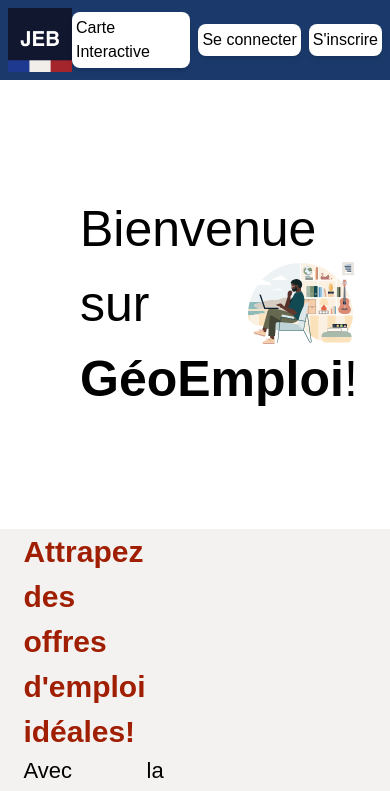
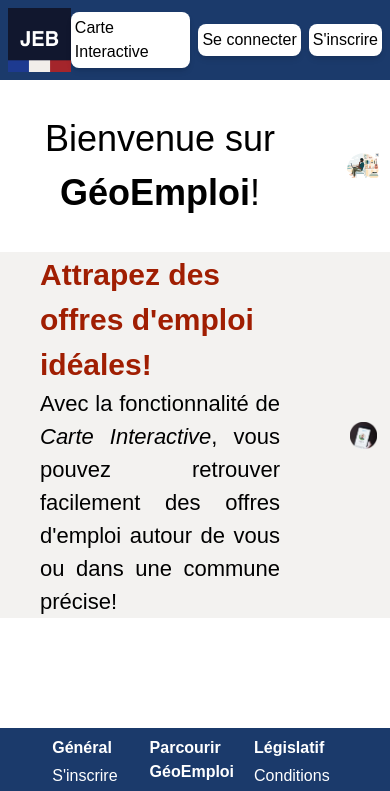
Before and after one commit to SkyReox/GeoEmploi, a Next.js app: page / in a window 390 px wide. Shown: the top 791 px of the page. Built offline with nearby package versions, Linux system fonts and the light colour scheme; no server answers.

Commit message:
fix: more responsive home page

```diff
--- a/app/components/HeaderComponent.tsx
+++ b/app/components/HeaderComponent.tsx
@@ -38,10 +38,10 @@ export default async function HeaderComponent() {
                     />
                 </a>
             </div>
-            <div className="flex-1 pr-2 items-center flex justify-end">
-                <a className="bg-white text-black p-1 rounded-[.5rem] hover:bg-gray-300 outline-0 outline-gray-300 outline-offset-1 hover:outline-2 shadow-md" href="/map">Carte Interactive</a>
-            </div>
             <div className="flex justify-end">
+                <div className="flex-1 pr-2 items-center flex justify-end">
+                    <a className="bg-white text-black p-1 rounded-[.5rem] hover:bg-gray-300 outline-0 outline-gray-300 outline-offset-1 hover:outline-2 shadow-md" href="/map">Carte Interactive</a>
+                </div>
                 {!session && (
                     <div className="pr-2 ps-lg gap-xs items-center flex justify-end">
                         <a className="bg-white text-black p-1 rounded-[.5rem] hover:bg-gray-300 outline-0 outline-gray-300 outline-offset-1 hover:outline-2 shadow-md" href="/login">Se connecter</a>
--- a/app/page.tsx
+++ b/app/page.tsx
@@ -3,14 +3,14 @@ import Image from "next/image";
 export default function Home() {
     return (
         <div className="flex flex-col flex-1 bg-zinc-50 font-sans bg-main-2">
-            <main className="flex flex-1 w-full flex-col items-center justify-start my-8 bg-main-2 sm:items-start">
+            <main className="flex flex-1 w-full flex-col items-center justify-start bg-main-2 my-8 sm:items-start">
                 <div className="w-full flex items-center justify-between gap-[1rem]">
-                    <div className="w-[50%]">
-                        <h1 className="text-black text-[50px] p-20">
+                    <div className="flex flex-1 justify-center items-center w-[50%] min-w-[320px]">
+                        <h1 className="text-black text-[36px] text-center">
                             Bienvenue sur <span className="font-semibold">GéoEmploi</span>!
                         </h1>
                     </div>
-                    <div className="flex w-[50%] justify-center">
+                    <div className="w-[50%] flex justify-center">
                         <Image
                             className="w-[60%] bg-white text-black text-[18px] flex justify-center items-center"
                             src="/thinking_man.svg"
@@ -23,7 +23,7 @@ export default function Home() {
                     </div>
                 </div>
                 <div className="w-full bg-[#f3f2f0] pbs-8 pbe-8 my-8 flex items-center justify-between gap-[1rem]">
-                    <div className="flex w-[50%] items-center justify-center">
+                    <div className="flex w-[50%] min-w-[320px] items-center justify-center">
                         <div className="w-[75%]">
                             <h2 className="text-[#a01e02] text-[30px] font-semibold">
                                 Attrapez des offres d'emploi idéales!
```
